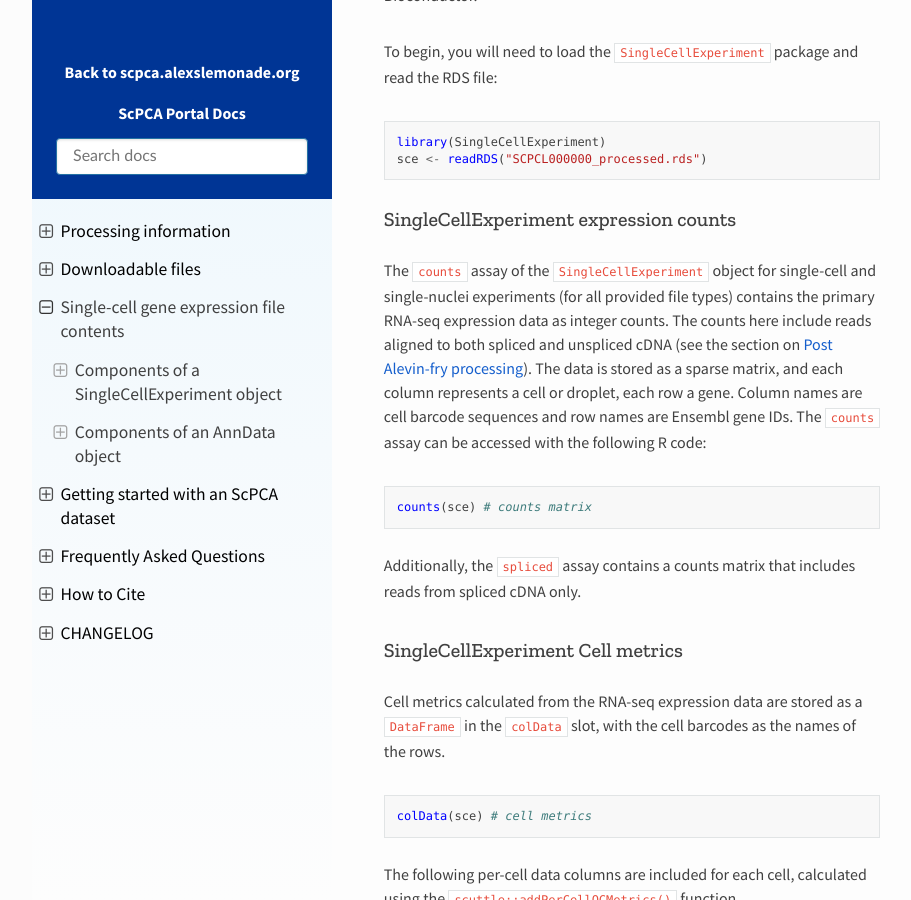
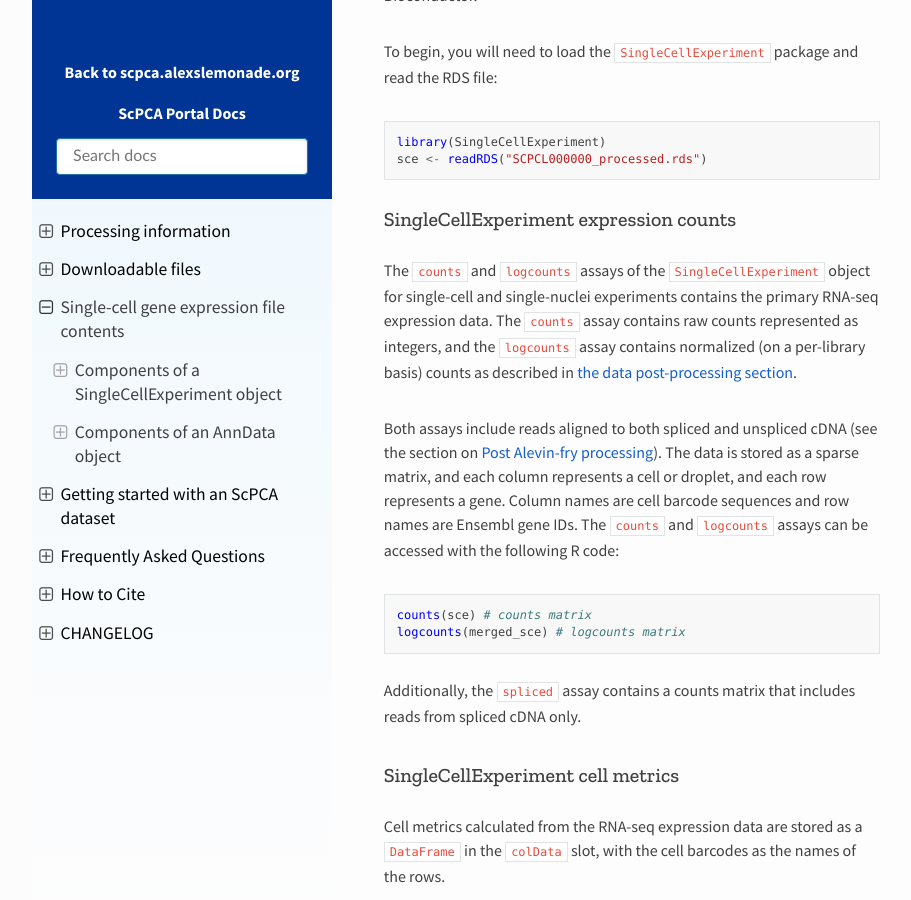
Before and after one commit to DongzeHE/scpca-docs, a Sphinx documentation site: the page built from docs/sce_file_contents.md, in a window 1280 px wide and 900 px high, scrolled down 893 px. Shown: the whole window, without its empty margins (158-1069 px from the left). Built offline with Sphinx 7.4.7 and the Read the Docs theme 2.0.0, drawn with Linux system fonts in a browser that asks for light colours.

Commit message:
Fixes to sce_file_contents in parallel with writing the merge docs

````diff
--- a/docs/sce_file_contents.md
+++ b/docs/sce_file_contents.md
@@ -24,19 +24,23 @@ sce <- readRDS("SCPCL000000_processed.rds")
 
 ### SingleCellExperiment expression counts
 
-The `counts` assay of the `SingleCellExperiment` object for single-cell and single-nuclei experiments (for all provided file types) contains the primary RNA-seq expression data as integer counts.
-The counts here include reads aligned to both spliced and unspliced cDNA (see the section on {ref}`Post Alevin-fry processing <processing_information:post alevin-fry processing>`).
-The data is stored as a sparse matrix, and each column represents a cell or droplet, each row a gene.
+
+The `counts` and `logcounts` assays of the `SingleCellExperiment` object for single-cell and single-nuclei experiments contains the primary RNA-seq expression data.
+The `counts` assay contains raw counts represented as integers, and the `logcounts` assay contains normalized (on a per-library basis) counts as described in {ref}`the data post-processing section <processing_information:processed gene expression data>`.
+
+Both assays include reads aligned to both spliced and unspliced cDNA (see the section on {ref}`Post Alevin-fry processing <processing_information:post alevin-fry processing>`).
+The data is stored as a sparse matrix, and each column represents a cell or droplet, and each row represents a gene.
 Column names are cell barcode sequences and row names are Ensembl gene IDs.
-The `counts` assay can be accessed with the following R code:
+The `counts` and `logcounts` assays can be accessed with the following R code:
 
 ```r
 counts(sce) # counts matrix
+logcounts(merged_sce) # logcounts matrix
 ```
 
 Additionally, the `spliced` assay contains a counts matrix that includes reads from spliced cDNA only.
 
-### SingleCellExperiment Cell metrics
+### SingleCellExperiment cell metrics
 
 Cell metrics calculated from the RNA-seq expression data are stored as a `DataFrame` in the `colData` slot, with the cell barcodes as the names of the rows.
 
````
